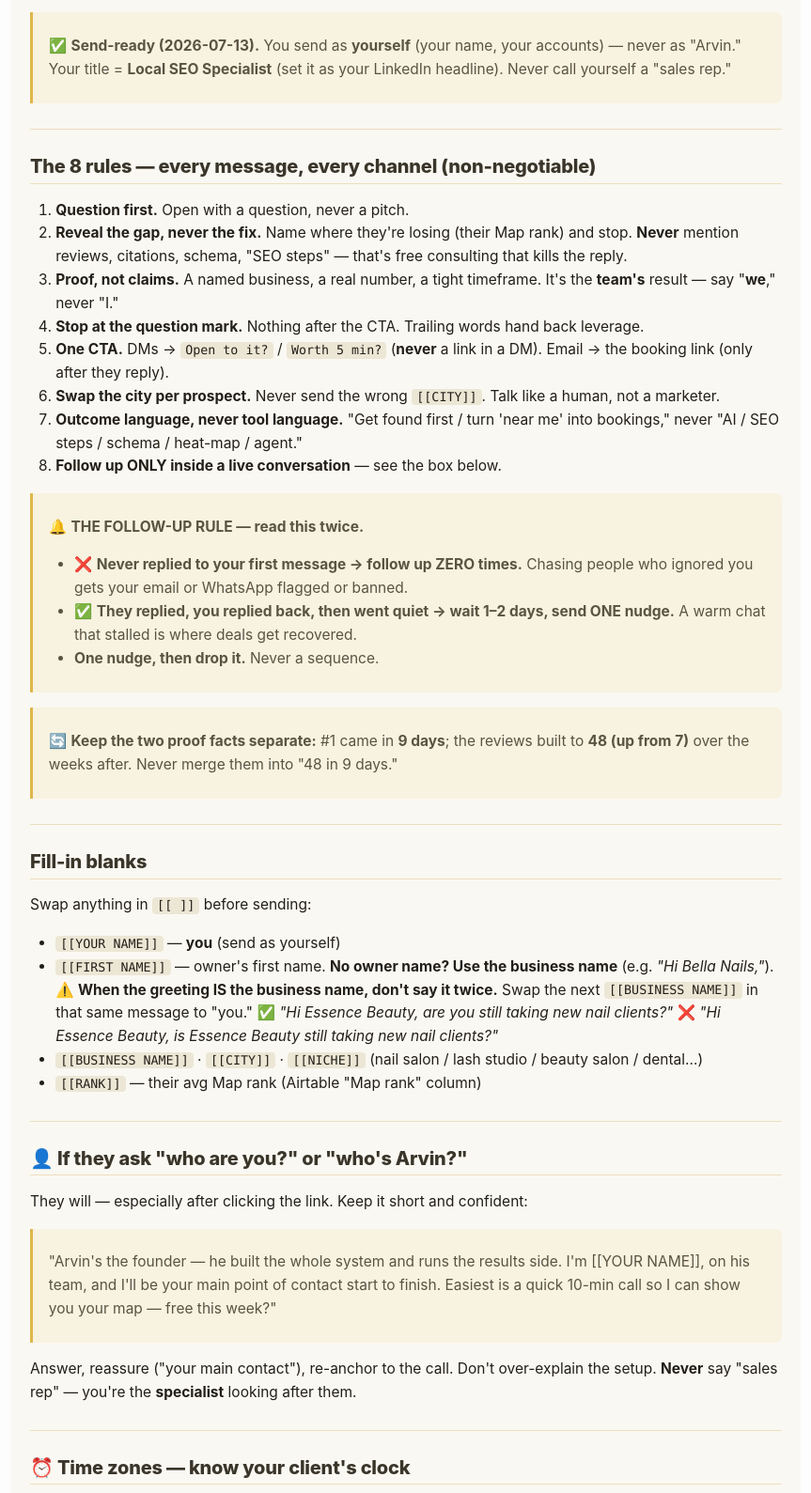
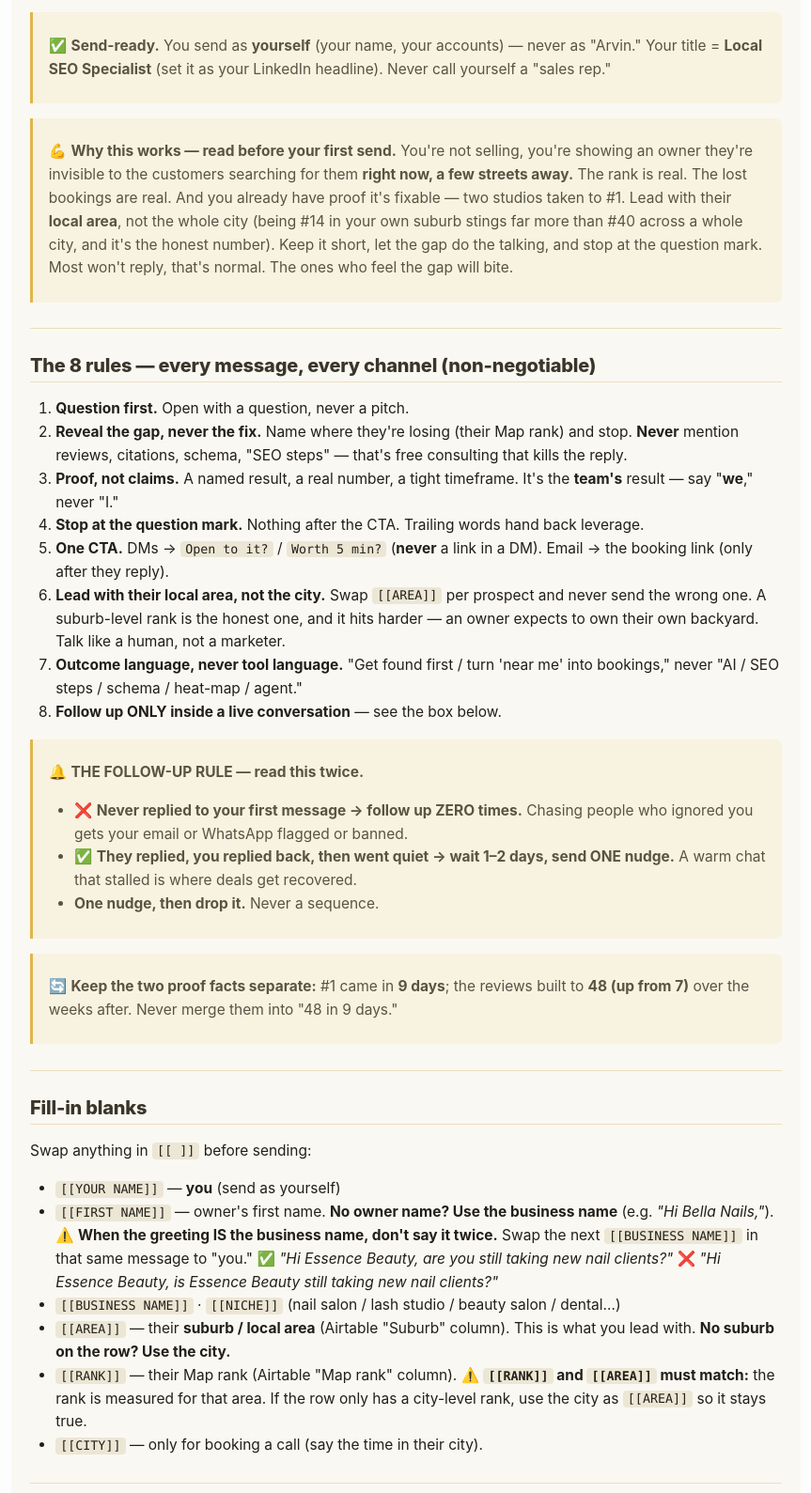
Before and after one commit to acmondano/gbp-outreach-hub, a plain HTML site: page docs/MEMBER_MESSAGE_TEMPLATES.html in a window 1280 px wide. Shown: the part 391-1980 px from the top of the page at 94% size, without its empty margins (208-1071 px from the left). Drawn offline with Linux system fonts and the light colour scheme.

Commit message:
Rework member scripts to local-area ranking; sharpen persuasion; add why-this-works note
Co-Authored-By: Claude Opus 4.8 <noreply@anthropic.com>

```diff
--- a/docs/MEMBER_MESSAGE_TEMPLATES.html
+++ b/docs/MEMBER_MESSAGE_TEMPLATES.html
@@ -218,10 +218,22 @@ Doc, share it (view/comment) with all members, and link it from every
 member's Airtable. Update it in ONE place as we test — never copy
 templates into each base (copies drift).</p>
 <blockquote>
-<p>✅ <strong>Send-ready (2026-07-13).</strong> You send as
-<strong>yourself</strong> (your name, your accounts) — never as "Arvin."
-Your title = <strong>Local SEO Specialist</strong> (set it as your
-LinkedIn headline). Never call yourself a "sales rep."</p>
+<p>✅ <strong>Send-ready.</strong> You send as <strong>yourself</strong>
+(your name, your accounts) — never as "Arvin." Your title =
+<strong>Local SEO Specialist</strong> (set it as your LinkedIn
+headline). Never call yourself a "sales rep."</p>
+</blockquote>
+<blockquote>
+<p>💪 <strong>Why this works — read before your first send.</strong>
+You're not selling, you're showing an owner they're invisible to the
+customers searching for them <strong>right now, a few streets
+away.</strong> The rank is real. The lost bookings are real. And you
+already have proof it's fixable — two studios taken to #1. Lead with
+their <strong>local area</strong>, not the whole city (being #14 in your
+own suburb stings far more than #40 across a whole city, and it's the
+honest number). Keep it short, let the gap do the talking, and stop at
+the question mark. Most won't reply, that's normal. The ones who feel
+the gap will bite.</p>
 </blockquote>
 <hr />
 <h2 id="the-8-rules--every-message-every-channel-non-negotiable">The 8
@@ -233,16 +245,19 @@ pitch.</li>
 losing (their Map rank) and stop. <strong>Never</strong> mention
 reviews, citations, schema, "SEO steps" — that's free consulting that
 kills the reply.</li>
-<li><strong>Proof, not claims.</strong> A named business, a real number,
-a tight timeframe. It's the <strong>team's</strong> result — say
+<li><strong>Proof, not claims.</strong> A named result, a real number, a
+tight timeframe. It's the <strong>team's</strong> result — say
 "<strong>we</strong>," never "I."</li>
 <li><strong>Stop at the question mark.</strong> Nothing after the CTA.
 Trailing words hand back leverage.</li>
 <li><strong>One CTA.</strong> DMs → <code>Open to it?</code> /
 <code>Worth 5 min?</code> (<strong>never</strong> a link in a DM). Email
 → the booking link (only after they reply).</li>
-<li><strong>Swap the city per prospect.</strong> Never send the wrong
-<code>[[CITY]]</code>. Talk like a human, not a marketer.</li>
+<li><strong>Lead with their local area, not the city.</strong> Swap
+<code>[[AREA]]</code> per prospect and never send the wrong one. A
+suburb-level rank is the honest one, and it hits harder — an owner
+expects to own their own backyard. Talk like a human, not a
+marketer.</li>
 <li><strong>Outcome language, never tool language.</strong> "Get found
 first / turn 'near me' into bookings," never "AI / SEO steps / schema /
 heat-map / agent."</li>
@@ -280,11 +295,18 @@ twice.</strong> Swap the next <code>[[BUSINESS NAME]]</code> in that
 same message to "you." ✅ <em>"Hi Essence Beauty, are you still taking
 new nail clients?"</em> ❌ <em>"Hi Essence Beauty, is Essence Beauty
 still taking new nail clients?"</em></li>
-<li><code>[[BUSINESS NAME]]</code> · <code>[[CITY]]</code> ·
-<code>[[NICHE]]</code> (nail salon / lash studio / beauty salon /
-dental…)</li>
-<li><code>[[RANK]]</code> — their avg Map rank (Airtable "Map rank"
-column)</li>
+<li><code>[[BUSINESS NAME]]</code> · <code>[[NICHE]]</code> (nail salon
+/ lash studio / beauty salon / dental…)</li>
+<li><code>[[AREA]]</code> — their <strong>suburb / local area</strong>
+(Airtable "Suburb" column). This is what you lead with. <strong>No
+suburb on the row? Use the city.</strong></li>
+<li><code>[[RANK]]</code> — their Map rank (Airtable "Map rank" column).
+⚠️ <strong><code>[[RANK]]</code> and <code>[[AREA]]</code> must
+match:</strong> the rank is measured for that area. If the row only has
+a city-level rank, use the city as <code>[[AREA]]</code> so it stays
+true.</li>
+<li><code>[[CITY]]</code> — only for booking a call (say the time in
+their city).</li>
 </ul>
 <hr />
 <h2 id="bust_in_silhouette-if-they-ask-who-are-you-or-whos-arvin">👤 If
@@ -413,18 +435,18 @@ email, or WhatsApp to a <code>+61 4</code> mobile.</li>
 <h3 id="message-1--the-hook">Message 1 — the hook</h3>
 <p><strong>Subject:</strong></p>
 <ul>
-<li><code>You rank around #[[RANK]] in [[CITY]]</code></li>
+<li><code>You rank around #[[RANK]] in [[AREA]]</code></li>
 </ul>
 <p><strong>Body:</strong></p>
 <pre><code>Hi [[FIRST NAME]],
 
-I had a look at where [[BUSINESS NAME]] shows up on Google Maps around [[CITY]]. You&#39;re sitting around #[[RANK]] for &quot;[[NICHE]] [[CITY]],&quot; and dropping off the map a couple of suburbs over.
+I checked where [[BUSINESS NAME]] shows up on Google Maps around [[AREA]]. You&#39;re sitting around #[[RANK]] for &quot;[[NICHE]] near [[AREA]],&quot; so a handful of shops come up before you every time a local searches.
 
-7 in 10 &quot;[[NICHE]] near me&quot; clicks go to the top 3, so the shops above you are taking calls that should be yours.
+7 in 10 &quot;[[NICHE]] near me&quot; taps go to the top 3 — that&#39;s booked chairs going to salons a few streets from you, every day.
 
 We just took a nail studio to #1 on Google in 9 days (now 48 five-star reviews, up from 7) and a lash studio to #1 in its city in 13 days.
 
-Want the 1-page breakdown of where you rank vs the top 3 nearby?
+Want a 1-page breakdown of where you rank vs the top 3 around you?
 
 [[YOUR NAME]]
 Google Business Profile &amp; Local SEO · rank.am-systems.net
@@ -434,9 +456,9 @@ Not interested? Just reply &quot;no thanks&quot; and I won&#39;t email you again
 REPLY ("yes, send it")</h3>
 <pre><code>Thanks [[FIRST NAME]] — quick version of what we do:
 
-We get you found first on Google Maps and turn &quot;near me&quot; searches into bookings. Fully managed, from US$197/mo, cancel anytime — with 10 new 5-star reviews in your first 30 days or that month&#39;s free.
+We get you found first on Google Maps around [[AREA]] and turn &quot;near me&quot; searches into booked chairs. Fully managed, from US$197/mo, cancel anytime — with 10 new 5-star reviews in your first 30 days or that month&#39;s free.
 
-I only take one salon per area, so I&#39;m never ranking competitors against each other, and the spot near you is open right now. If it&#39;s not you, it&#39;ll be whoever books next.
+I only take one salon per area, so I&#39;m never ranking competitors against each other. The [[AREA]] spot is open right now — if it&#39;s not you, it&#39;ll be whoever books next.
 
 Worth 15 min to walk your map? Grab a time: https://api.leadconnectorhq.com/widget/booking/njVQFL6jXeuEpbVQHMwp
 
@@ -451,7 +473,7 @@ id="message-3---stall-nudge--one-only-12-days-after-message-2-goes-quiet">Messag
 <p>✅ Only if they'd already replied. ❌ Never replied to Message 1 →
 send nothing.</p>
 </blockquote>
-<pre><code>Hi [[FIRST NAME]], floating this back up — still happy to walk you through where [[BUSINESS NAME]] ranks vs the top 3. Grab 15 min this week?
+<pre><code>Hi [[FIRST NAME]], floating this back up — still happy to show you where [[BUSINESS NAME]] ranks vs the top 3 around [[AREA]]. Grab 15 min this week?
 
 [[YOUR NAME]]
 Google Business Profile &amp; Local SEO · rank.am-systems.net
@@ -480,10 +502,10 @@ clients?"</em> ❌ <em>"Hi Essence Beauty, is Essence Beauty still taking
 new nail clients?"</em></p>
 </blockquote>
 <h3 id="message-1--opener">Message 1 — opener</h3>
-<pre><code>Hi [[FIRST NAME]], [[YOUR NAME]] here — is [[BUSINESS NAME]] still taking new [[NICHE]] clients? You&#39;re around #[[RANK]] on Google Maps in [[CITY]], while a couple of spots nearby are taking &quot;near me&quot; calls that should be yours. We just got a nail studio to #1 on Google in 9 days (now 48 five-star reviews, up from 7) and a lash studio to #1 in its city in 13 days. Open to it?</code></pre>
+<pre><code>Hi [[FIRST NAME]], [[YOUR NAME]] here — is [[BUSINESS NAME]] still taking new [[NICHE]] clients? You&#39;re around #[[RANK]] on Google Maps in [[AREA]], so a couple of spots nearby are taking the &quot;near me&quot; calls that should be yours. We just got a nail studio to #1 on Google in 9 days (now 48 five-star reviews, up from 7) and a lash studio to #1 in its city in 13 days. Open to it?</code></pre>
 <h3 id="message-2---when-they-reply-hows-it-work">Message 2 — ▶ WHEN
 THEY REPLY ("how's it work?")</h3>
-<pre><code>You get found first on Google Maps, &quot;near me&quot; turns into bookings, and it&#39;s fully managed — you don&#39;t touch a thing. Easiest is a 10-min call so I can show you your map — free this week?</code></pre>
+<pre><code>You get found first on Google Maps around [[AREA]], &quot;near me&quot; turns into bookings, and it&#39;s fully managed — you don&#39;t touch a thing. Easiest is a 10-min call so I can show you your map — free this week?</code></pre>
 <h3
 id="message-3---stall-nudge--one-only-12-days-after-your-reply-goes-quiet">Message
 3 — ▶ stall-nudge · ONE only, 1–2 days after your reply goes quiet</h3>
@@ -491,7 +513,7 @@ id="message-3---stall-nudge--one-only-12-days-after-your-reply-goes-quiet">Messa
 <p>✅ Only if they'd already replied. ❌ Never replied? Nothing —
 WhatsApp flags repeat DMs to non-responders.</p>
 </blockquote>
-<pre><code>Hey [[FIRST NAME]], still happy to show you where [[BUSINESS NAME]] ranks vs the top 3 — worth 5 min?</code></pre>
+<pre><code>Hey [[FIRST NAME]], still happy to show you where [[BUSINESS NAME]] ranks vs the top 3 around [[AREA]] — worth 5 min?</code></pre>
 <hr />
 <h2 id="the-proof-asset-all-channels">The proof asset (all
 channels)</h2>
```
